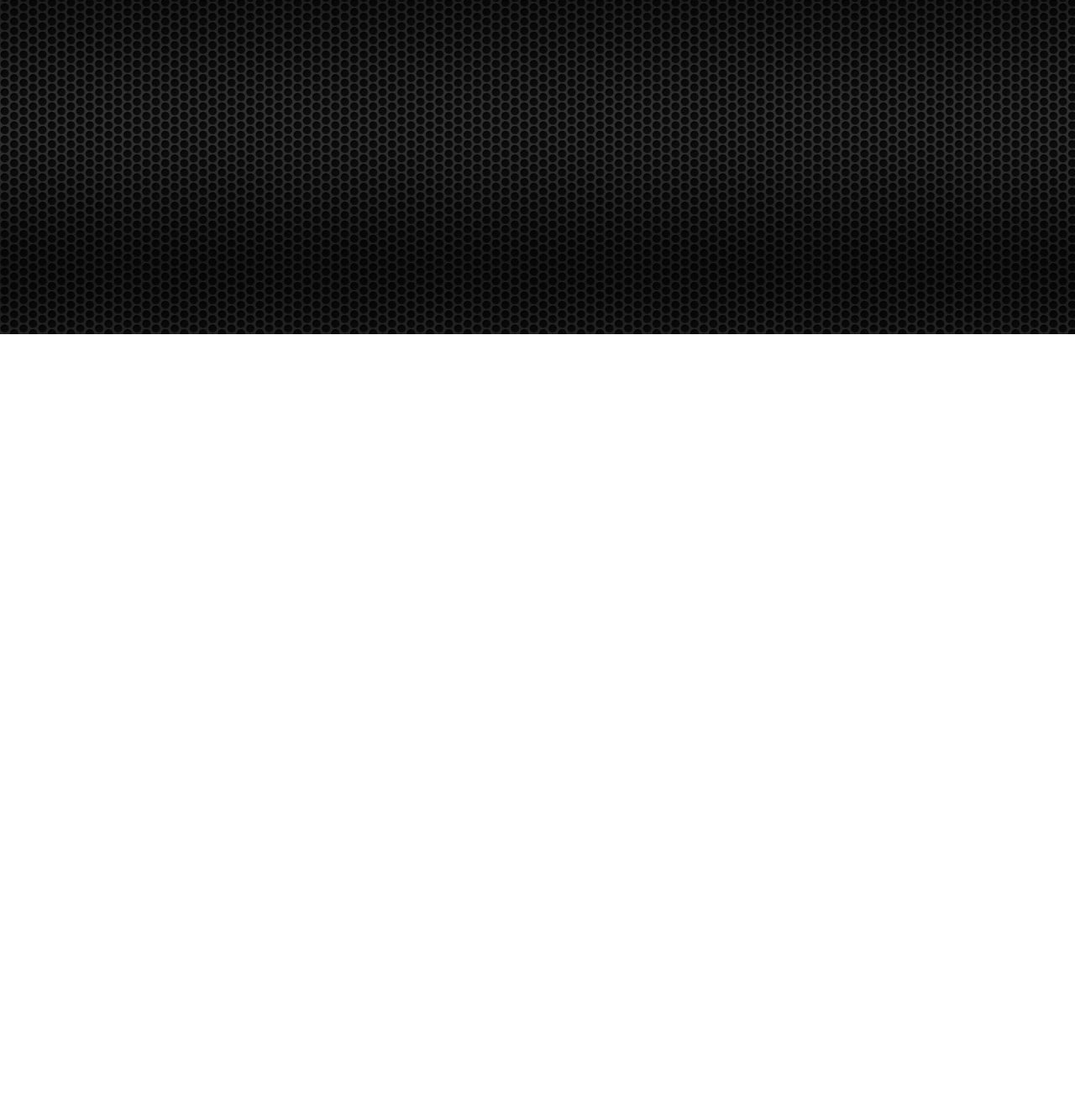
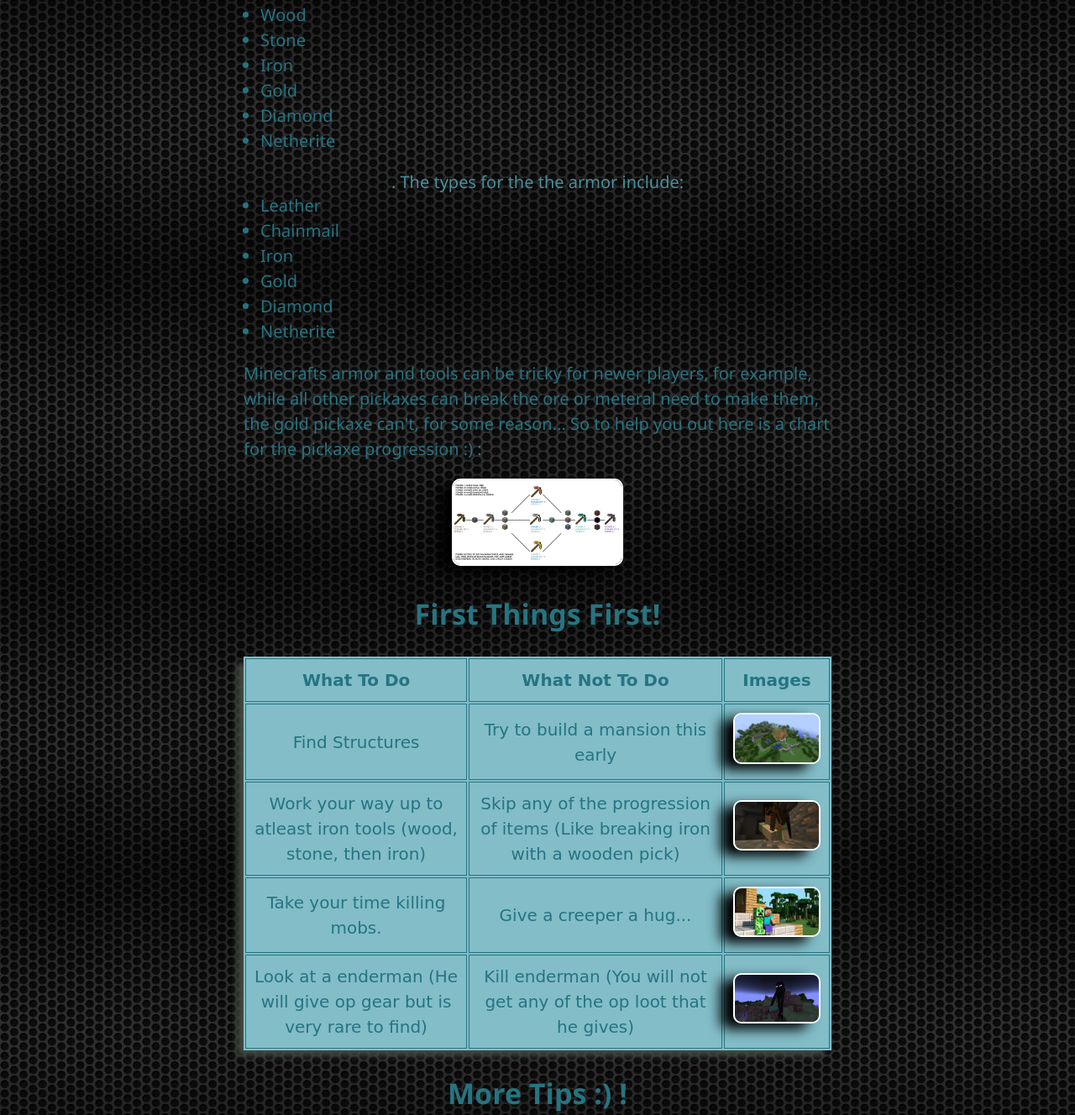
Before and after one commit to archaeologymagic/Weblog-HTML-CSS-Collab-Project, a plain HTML site: page index.html in a window 1280 px wide. Shown: the part 402-1730 px from the top of the page at 84% size. Before the commit the page ends 800 px from the top, so only its background shows below. Drawn offline with Linux system fonts and the light colour scheme.

Commit message:
Finished Website

```diff
--- a/index.html
+++ b/index.html
@@ -1,18 +1,113 @@
 <!DOCTYPE html>
-
 <html>
-
 <head>
     <meta charset="UTF-8">
     <meta name="viewport" content="width=device-width, initial-scale=1.0">
     <title>THE SECOND WORLD WAR</title>
     <link rel="stylesheet" href="style.css">
+
     </head>
         <body>
-<H1>THE SECOND WORLD WAR</H1>
-<H2>----------------------------------------------------------------1939-1945----------------------------------------------------------------</H2>
+            <h1>THE MINECRAFT GUIDE</h1>
+            <h3>----------------------------------------------------------------  A GUIDE TO THE BEGINNING PHASE OF MINECRAFT  ----------------------------------------------------------------</h3>
 
 
+             <h2> About Minecraft </h2>
+            <p> Minecraft started off a just a 3D sandbox game in 2011. Now, Minecraft has evolved into a 3D PvP/sandbox/survival/PvE game. Yea thats alot of slashes. Anyways, Minecraft has around 6 types of tools and armor. The types for the weapons include:
+                <ul>
+                    <li> Wood </li>
+                    <li> Stone </li>
+                    <li> Iron </li>
+                    <li> Gold </li>
+                    <li> Diamond </li>
+                    <li> Netherite </li>
+                </ul>.
+                The types for the the armor include:
+                <ul>
+                    <li> Leather </li>
+                    <li> Chainmail </li>
+                    <li> Iron </li>
+                    <li> Gold </li>
+                    <li> Diamond </li>
+                    <li> Netherite </li>
+                </ul>
+            </p>
+
+           <p> Minecrafts armor and tools can be tricky for newer players, for example, while all other pickaxes can break the ore or meteral need to make them, the gold pickaxe can't, for some reason... So to help you out here is a chart for the pickaxe progression :) : </p>
+            <img src="Images/Pickaxe.webp" alt="Pickaxe progression chart">
+
+
+            <h2> First Things First!</h2>
+            <table>
+                <tr>
+                    <th> What To Do </th>
+                    <th> What Not To Do </th>
+                    <th> Images </th>
+                </tr>
+
+                <tr>
+                    <td> Find Structures </td>
+                    <td> Try to build a mansion this early </td>
+                    <td> <img src="Images/Mansion.webp" alt="Big Mansion" width="32%"></td>
+                </tr>
+
+                <tr>
+                    <td> Work your way up to atleast iron tools (wood, stone, then iron) </td>
+                    <td> Skip any of the progression of items (Like breaking iron with a wooden pick) </td>
+                    <td> <img src="Images/Mining_Iron.jpg" alt="Mining iron with wooden pick"></td>
+                </tr>
+
+                <tr>
+                    <td> Take your time killing mobs. </td>
+                    <td> Give a creeper a hug... </td>
+                    <td> <img src="Images/Creeper.jpg" alt="Creeper and Steve chilling"> </td>
+                </tr>
+
+                <tr>
+                    <td> Look at a enderman (He will give op gear but is very rare to find) </td>
+                    <td> Kill enderman (You will not get any of the op loot that he gives) </td>
+                    <td> <img src="Images/Enderman.jpg" alt="Enderman Rare Sighting"> </td>
+                </tr>
+            </table>
+
+            <h2> More Tips :) ! </h2>
+
+            <table>
+                <tr>
+                    <td>
+                        <ul>
+                            <li> Remember to organize your inventory in a way that allows you to know which item is in each hotbar slot. </li>
+                            <img src="Images/Inv.jpg" alt="inventory Management">
+                            <li> Use hotkeys to quickly switch between slots instead of using your scroll wheel. </li>
+                            <img src="Images/hotkeys.JPG" alt="Hotkeying">
+                            <li> Jumping and attacking as you fall down, will preform a crit attack which does increased damage. </li>
+                            <img src="Images/Crit.jpg" alt="Critting">
+                        </ul>
+                    </td>
+                </tr>
+            </table>
+
+            <h2> The Kinds Of Minecraft Players </h2>
+            <ol>
+                <li> The PvPer is a kind of minecraft player who lives off of murder. He kills other players for fun and then takes their stuff to use to kill more players. </li>
+                <br>
+                <li> The Builder is a kind of minecraft player who can build amazing structures all by themselves. This player just wants to have a blast playing and chillin. </li>
+                <br>
+                <li> The Redstoner is similar to the builder but specilzes in the use of redstone to make complicated things that you would not even think where possible in Minecraft. </li>
+                <br>
+                <li> The Trapper can be almost any kind of minecraft player because they usully use their other personality to lure people to their death. </li>
+                <br>
+                <li> There are also many other kinds of ways to play minecraft and you have to find your own playstyle. </li>
+                <br>
+                <br>
+                <br>
+
+
+            </ol>
+            <p>Sources:
+                <a href="https://minecraft.fandom.com/wiki/Minecraft_Wiki" target="_blank">Minecraft Wiki</a>,
+                <a href="https://www.minecraft.net/en-us" target="_blank">Official Minecraft Site</a>
+            </p>
 
 
     </body>
--- a/style.css
+++ b/style.css
@@ -1,11 +1,67 @@
 body {
-    background-image: url(Background.jpg);
-    font-size: 15px;
-    color: rgb(176, 174, 125);
+    font-family:'Segoe UI', Tahoma, Geneva, Verdana, sans-serif;
+    color: rgb(73,143,155);
+    text-align: center;
+    font-size: 20px;
+    background-image: url(Images/Background.jpg);
     background-repeat: repeat;
-
+    cursor: url(Cursor.png), auto;
 }
 
-h1, h2, h3 {
+h1 {
+    color:rgb(38,116,129);
+    text-decoration: underline;
+    background-color: rgb(130,189,200);
+    font-size: 2em;
+}
+
+h2 {
+    color: rgb(38,116,129);
+    font-size: 1.7em;
+}
+
+h3 {
+    color: rgb(38,116,129);
+    font-size: 1em;
+}
+
+p, ul, ol, table {
+    text-align: left;
+    max-width: 700px;
+    margin: 0 auto 1em auto;
+    line-height: 1.5;
+    color: rgb(38,116,129);
+}
+
+
+table {
+    color: rgb(38,116,129);
+    background-color:rgb(130,189,200);
+    width: 67%;
+    box-shadow: -7.6px 6.7px 7.6px rgb(67, 76, 67);
+}
+
+img {
+    border: 2px solid rgb(255, 255, 255);
+    border-radius: 10px;
+    box-shadow: -15px 6.7px 15px rgb(0, 0, 0);
+    width: 200px;
+}
+
+p {
+    color: rgb(38,116,129);
+}
+
+table th, table td{
+    font-family:cursive;
     text-align: center;
+    padding: 10px;
+    border: 1px solid;
 }
+
+
+table img {
+    width: 100px;
+    height: auto;
+    margin: 0 auto;
+}
```
Also changed, not shown: Images/Background.jpg (renamed from Background.jpg), Images/Creeper.jpg (added), Images/Crit.jpg (added), Images/Enderman.jpg (added), Images/Inv.jpg (added), Images/Mansion.webp (added), Images/Mining_Iron.jpg (added), Images/Pickaxe.webp (added), Images/hotkeys.JPG (added). Lines whose indentation alone changed are shown as unchanged.
